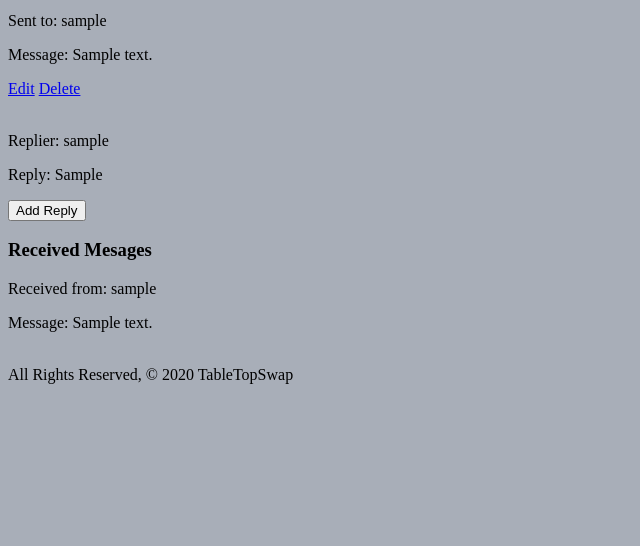
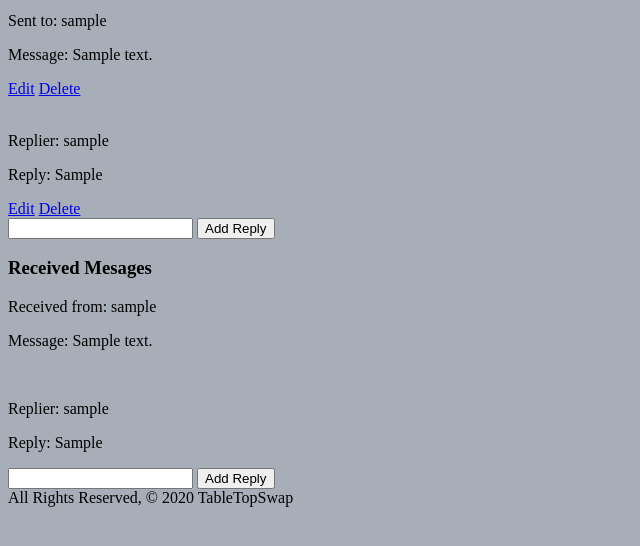
Before and after one commit to JamWheat/table-top-swap, a Django app: page /messages/view/ in a window 1280 px wide. Shown: the part 231-777 px from the top of the page, without its empty margins (0-640 px from the left). Run offline with Django 3.2, Linux system fonts and the light colour scheme; a user stored in the database is signed in; tables that the repository leaves empty hold one stand-in row (values such as "Sample post").

Commit message:
complete full CRUD for replies

```diff
--- a/main_app/templates/messages/view_messages.html
+++ b/main_app/templates/messages/view_messages.html
@@ -19,9 +19,20 @@
     {% for reply in message.reply_set.all %}
       <p>Replier: {{ reply.sender }}</p>
       <p>Reply: {{ reply.reply }}</p>
+      {% if reply.sender.id == user.id %}
+        <a href="{% url 'reply_update' reply.id %}">Edit</a>
+        <a href="{% url 'reply_delete' reply.id %}">Delete</a>
+      {% endif %}
     {% endfor %}
-    <form action="{% url 'reply_new' %}" method="POST">
+    {% comment %} <form action="{% url 'reply_new' %}" method="POST">
       {% csrf_token %}
+      <input type="hidden" name="message" value="{{ message.id }}">
+      <input type='submit' value='Add Reply'>
+    </form> {% endcomment %}
+    <form action="{% url 'reply_create' %}" method="POST">
+      {% csrf_token %}
+      <input type='text' name="reply">
+      <input type="hidden" name="sender" value="{{ user.id }}">
       <input type="hidden" name="message" value="{{ message.id }}">
       <input type='submit' value='Add Reply'>
     </form>
@@ -39,6 +50,17 @@
       <p>Received from: {{ message.sender }}</p>
       <p>Message: {{ message.message }}</p>
     </div><br>
+     {% for reply in message.reply_set.all %}
+      <p>Replier: {{ reply.sender }}</p>
+      <p>Reply: {{ reply.reply }}</p>
+    {% endfor %}
+    <form action="{% url 'reply_create' %}" method="POST">
+      {% csrf_token %}
+      <input type='text' name="reply">
+      <input type="hidden" name="sender" value="{{ user.id }}">
+      <input type="hidden" name="message" value="{{ message.id }}">
+      <input type='submit' value='Add Reply'>
+    </form>
   {% endfor %}
 {% else %}
   <p>You have no received messages at the moment.</p>
--- a/main_app/urls.py
+++ b/main_app/urls.py
@@ -28,6 +28,8 @@ urlpatterns = [
   path('messages/<int:pk>/update/', views.MessageUpdate.as_view(), name='message_update'),
   path('messages/<int:pk>/delete/', views.MessageDelete.as_view(), name='message_delete'),
   # reply views/actions
-  path('reply/new', views.reply_new, name='reply_new'),
-  path('reply/create', views.reply_create, name='reply_create')
+  # path('reply/new', views.reply_new, name='reply_new'),
+  path('reply/create', views.reply_create, name='reply_create'),
+  path('reply/<int:pk>/update/', views.ReplyUpdate.as_view(), name='reply_update'),
+  path('reply/<int:pk>/delete/', views.ReplyDelete.as_view(), name='reply_delete'),
 ]
--- a/main_app/views.py
+++ b/main_app/views.py
@@ -7,7 +7,7 @@ from django.contrib.auth.mixins import LoginRequiredMixin
 from django.contrib.auth.models import User
 from .games_search import search, find
 from .forms import OfferForm, UserForm, ProfileForm, MessageForm, ReplyForm
-from .models import Offer, Message
+from .models import Offer, Message, Reply
 
 
 # to protect view functions: decorate with @login_required
@@ -159,16 +159,16 @@ class MessageDelete(DeleteView):
 
 # reply views/actions
 
-def reply_new(request):
-  message = Message.objects.get(id=request.POST['message'])
-  reply_form = ReplyForm(initial={
-    'sender': request.user.id,
-    'message': request.POST['message']
-  })
-  return render(request, 'replies/reply_new.html', {
-    'reply_form': reply_form ,
-    'message': message
-  })
+# def reply_new(request):
+#   message = Message.objects.get(id=request.POST['message'])
+#   reply_form = ReplyForm(initial={
+#     'sender': request.user.id,
+#     'message': request.POST['message']
+#   })
+#   return render(request, 'replies/reply_new.html', {
+#     'reply_form': reply_form ,
+#     'message': message
+#   })
 
 def reply_create(request):
   form = ReplyForm(request.POST)
@@ -176,3 +176,11 @@ def reply_create(request):
     new_message = form.save(commit=False)
     new_message.save()
   return redirect('/messages/view/')
+
+class ReplyUpdate(UpdateView):
+  model = Reply
+  fields = ['reply']
+
+class ReplyDelete(DeleteView):
+  model = Reply
+  success_url = '/messages/view/'
```
Also changed, not shown: main_app/forms.py (+4 -3 lines), main_app/templates/main_app/reply_confirm_delete.html (added, +23 -0 lines), main_app/templates/main_app/reply_form.html (added, +14 -0 lines).
